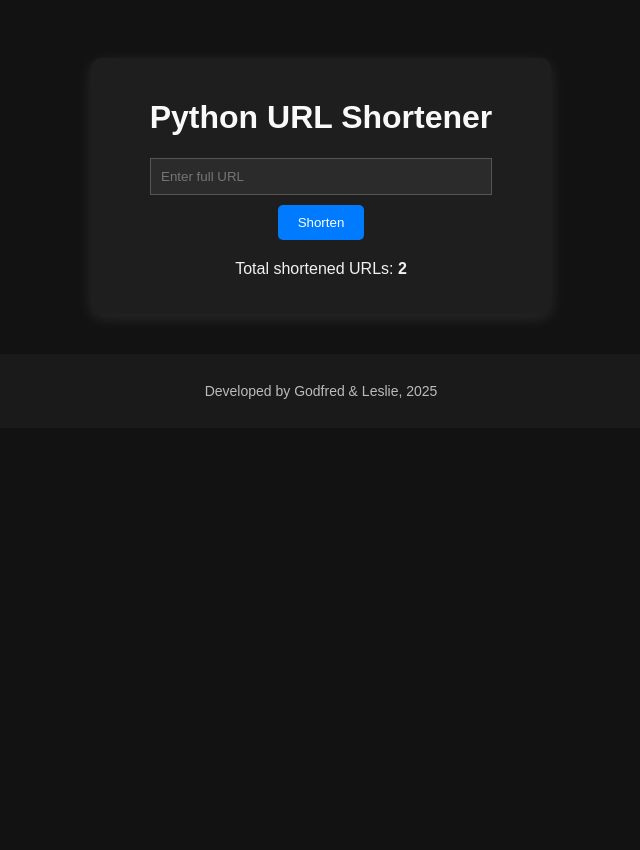
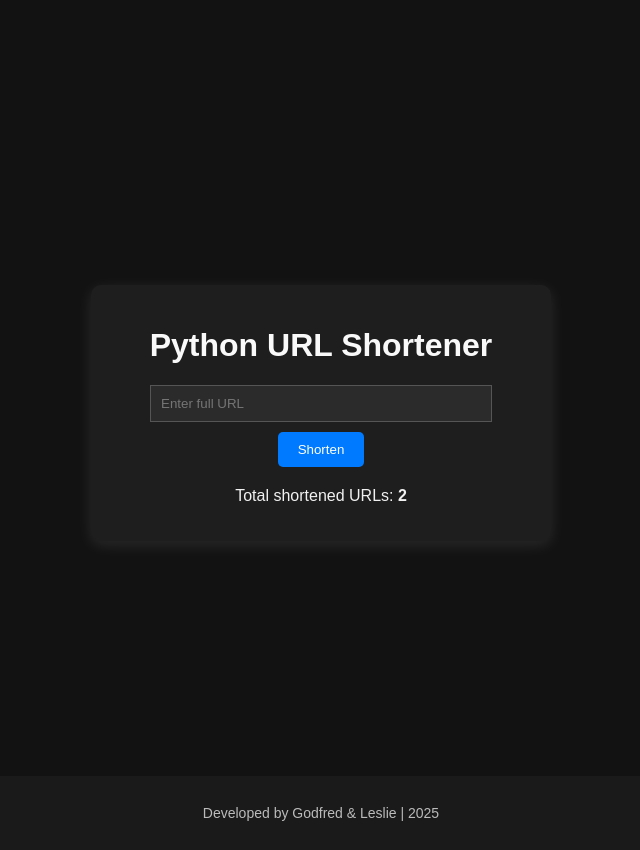
Before and after one commit to lesprgm/url-shortener, a Flask app: page / in a window 1280 px wide. Shown: the whole page, without its empty margins (319-959 px from the left). Before the commit the page ends 399 px from the top, so only its background shows below. Run offline with Flask 3, Linux system fonts and the light colour scheme.

Commit message:
Fixed footer location

```diff
--- a/static/style.css
+++ b/static/style.css
@@ -3,7 +3,19 @@ body {
     background: #121212; /* dark background */
     color: #f1f1f1;      /* light text */
     text-align: center;
-    padding: 50px;
+    min-height: 100vh;
+    display: flex;
+    flex-direction: column;
+    margin: 0; /* remove default body margin so footer can touch bottom */
+    padding: 50px 0 0; /* no bottom padding so footer is flush */
+}
+
+main {
+    flex: 1 0 auto;
+    display: flex;
+    align-items: center; /* vertical center */
+    justify-content: center; /* horizontal center */
+    padding: 20px 0;
 }
 
 .container {
@@ -11,7 +23,7 @@ body {
     padding: 20px 30px;
     border-radius: 10px;
     width: 400px;
-    margin: auto;
+    margin: 0 auto; /* horizontal centering fallback */
     box-shadow: 0px 4px 15px rgba(255,255,255,0.1);
 }
 
@@ -56,9 +68,9 @@ button:hover {
 
 /* Footer */
 footer {
-    margin-top: 40px;
     padding: 15px;
     background: #1a1a1a;
     color: #bbb;
     font-size: 14px;
+    flex-shrink: 0;
 }
--- a/templates/index.html
+++ b/templates/index.html
@@ -6,7 +6,8 @@
     <link rel="stylesheet" href="{{ url_for('static', filename='style.css') }}">
 </head>
 <body>
-    <div class="container">
+  <main>
+  <div class="container">
         <h1>Python URL Shortener</h1>
 
         <form method="POST">
@@ -25,10 +26,11 @@
             </div>
           {% endif %}
         {% endwith %}
-    </div>
+  </div>
+  </main>
 
     <footer>
-        <p>Developed by Godfred & Leslie, 2025</p>
+        <p>Developed by Godfred & Leslie | 2025</p>
     </footer>
 </body>
 </html>
```
